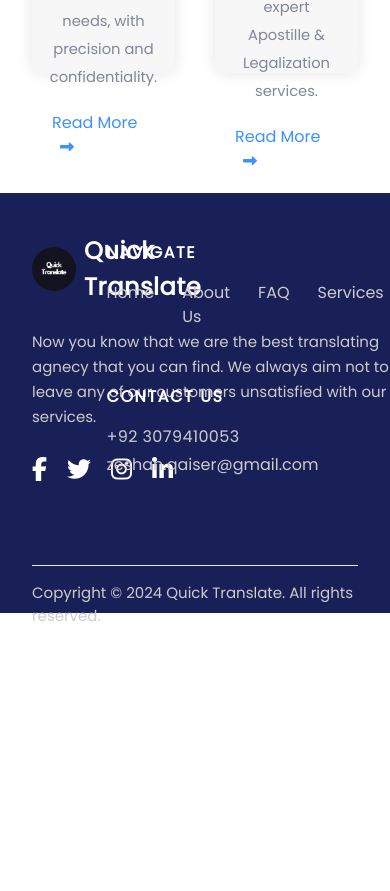
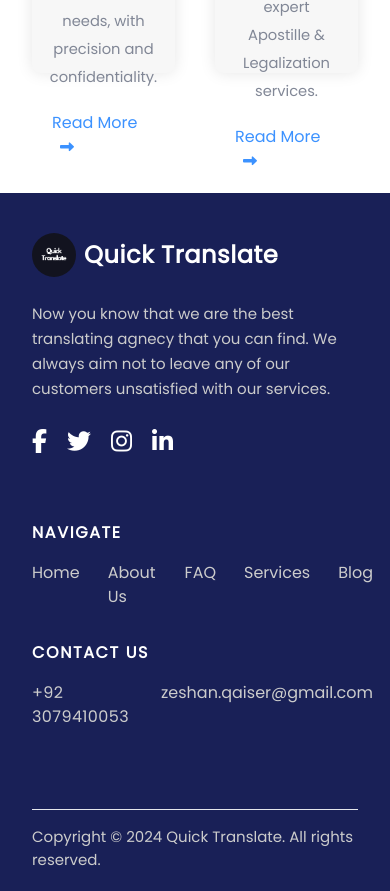
Before and after one commit to MusaZeshan-IT/Quick-Translate, a React (Vite) app: page /#/ in a window 390 px wide. Shown: the part 6162-7053 px from the top of the page. Before the commit the page ends 6789 px from the top, so only its background shows below. Built offline with nearby package versions, Linux system fonts and the light colour scheme.

Commit message:
The footer has been made responsive till medium screen sizes.

```diff
--- a/src/components/common/Footer.jsx
+++ b/src/components/common/Footer.jsx
@@ -4,15 +4,15 @@
 
 const Footer = () => {
     return (
-        <div className='2xl:px-28 xl-custom:px-24 xl:px-20 lg-custom:px-14 lg:px-12 md-custom:px-10 px-8 bg-[rgb(25,32,87)] h-[420px] mt-10 pt-10'>
+        <div className='2xl:px-28 xl-custom:px-24 xl:px-20 lg-custom:px-14 lg:px-12 md-custom:px-10 px-8 bg-[rgb(25,32,87)] mt-10 pt-10 pb-5'>
             <div className='w-full h-full'>
-                <div className='grid grid-cols-2'>
-                    <div>
+                <div className='grid lg:grid-cols-2 grid-cols-1 lg:gap-y-0 gap-y-14'>
+                    <div >
                         <div className='flex items-center'>
                             <img className='h-[44px] me-2 rounded-[50%]' src={Logo} alt="" />
                             <h2 className='text-white text-[24px] font-semibold tracking-wide'>Quick Translate</h2>
                         </div>
-                        <p className='text-[rgb(204,204,204)] text-[15px] w-96 mt-6 leading-[25px]'>Now you know that we are the best translating agnecy that you can find. We always aim not to leave any of our customers unsatisfied with our services.</p>
+                        <p className='text-[rgb(204,204,204)] text-[15px] md-custom:w-96 sm-custom:w-[90%] mt-6 leading-[25px]'>Now you know that we are the best translating agnecy that you can find. We always aim not to leave any of our customers unsatisfied with our services.</p>
                         <div className='flex gap-x-5 mt-6'>
                             <i className='fa-brands fa-facebook-f text-white text-2xl'></i>
                             <i className='fa-brands fa-twitter text-white text-2xl'></i>
@@ -20,8 +20,8 @@
                             <i className='fa-brands fa-linkedin-in text-white text-2xl'></i>
                         </div>
                     </div>
-                    <div className='flex justify-center mt-2'>
-                        <div className='flex flex-col gap-y-14'>
+                    <div className='flex lg:justify-center mt-2'>
+                        <div className='flex lg:flex-col md-custom:flex-row flex-col lg:gap-y-14 md-custom:gap-x-14 gap-y-8'>
                             <div className='flex flex-col'>
                                 <div>
                                     <h3 className='text-white font-semibold tracking-widest'>NAVIGATE</h3>
@@ -37,7 +37,7 @@
                             <div className='flex flex-col'>
                                 <div>
                                     <h3 className='text-white font-semibold tracking-widest'>CONTACT US</h3>
-                                    <div className='flex flex-col text-[rgb(204,204,204)] mt-4 gap-y-1'>
+                                    <div className='flex lg:flex-col text-[rgb(204,204,204)] mt-4 lg:gap-y-1 gap-x-8'>
                                         <p className='tracking-wide'>+92 3079410053</p>
                                         <p>zeshan.qaiser@gmail.com</p>
                                     </div>
```
